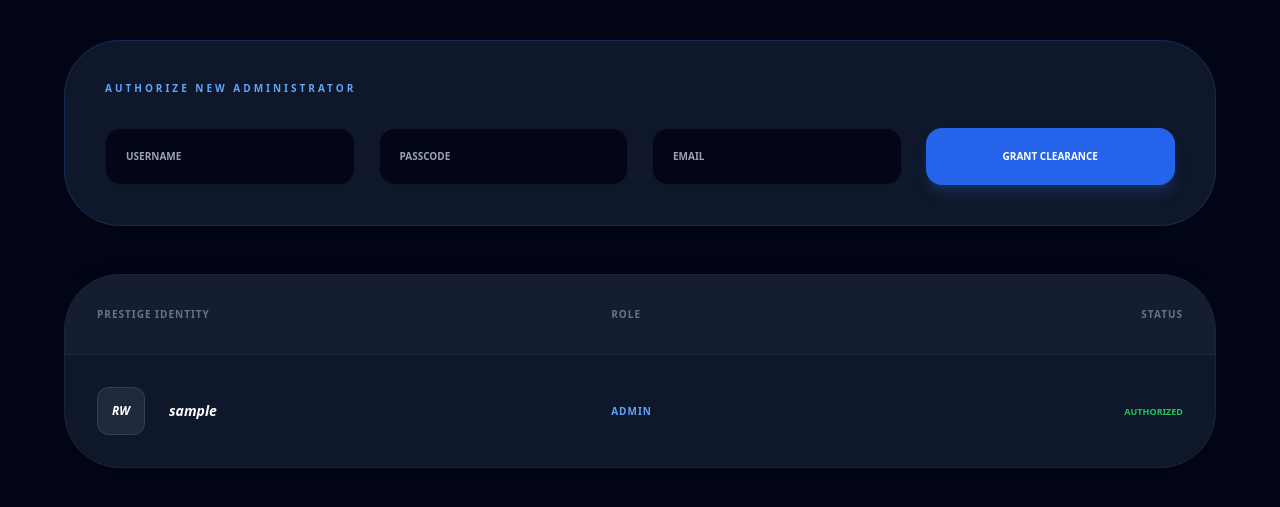
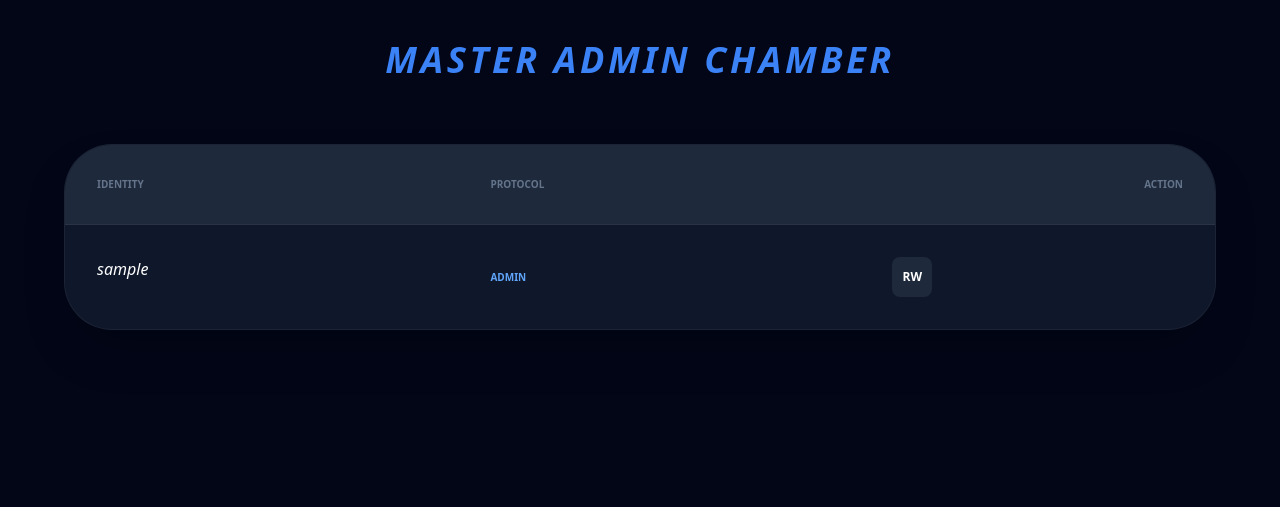
Before and after one commit to reubenwaithaka839-crypto/ute-web, a Flask app: template templates/admin_pannel.html in a window 1280 px wide. Shown: the top 507 px of the page. Run offline with Flask 3, Linux system fonts and the light colour scheme; the template is opened without the code that fills it: most values are stand-ins (such as "Sample title", 1, 10 or a date in 2020); some libraries are stand-ins or nearby versions.

Commit message:
Refactor admin panel layout and table structure

```diff
--- a/templates/admin_pannel.html
+++ b/templates/admin_pannel.html
@@ -1,44 +1,22 @@
 <!DOCTYPE html>
 <html lang="en">
-<head>
-    <script src="https://cdn.tailwindcss.com"></script>
-    <title>Admin Chamber | Prestige</title>
-</head>
+<head><script src="https://cdn.tailwindcss.com"></script></head>
 <body class="bg-slate-950 text-white min-h-screen p-10 font-sans">
-
-    <div class="max-w-6xl mx-auto bg-slate-900 p-10 rounded-[3.5rem] border border-blue-500/20 mb-12 shadow-2xl">
-        <h3 class="text-[10px] font-black uppercase tracking-[0.3em] text-blue-400 mb-8">Authorize New Administrator</h3>
-        <form action="/register_admin" method="POST" class="grid grid-cols-1 md:grid-cols-4 gap-6">
-            <input type="text" name="username" placeholder="USERNAME" required class="bg-slate-950 border border-white/5 p-5 rounded-2xl text-[10px] font-black focus:border-blue-500 outline-none uppercase">
-            <input type="password" name="passcode" placeholder="PASSCODE" required class="bg-slate-950 border border-white/5 p-5 rounded-2xl text-[10px] font-black focus:border-blue-500 outline-none">
-            <input type="email" name="email" placeholder="EMAIL" required class="bg-slate-950 border border-white/5 p-5 rounded-2xl text-[10px] font-black focus:border-blue-500 outline-none">
-            <button type="submit" class="bg-blue-600 font-black text-[10px] uppercase rounded-2xl hover:bg-blue-500 transition-all shadow-lg shadow-blue-500/20">Grant Clearance</button>
-        </form>
-    </div>
-
-    <div class="max-w-6xl mx-auto bg-slate-900 rounded-[3.5rem] border border-white/5 overflow-hidden shadow-2xl">
+    <h1 class="text-4xl font-black uppercase italic text-center mb-16 tracking-widest text-blue-500">Master Admin Chamber</h1>
+    <div class="max-w-6xl mx-auto bg-slate-900 rounded-[3rem] border border-white/5 overflow-hidden shadow-2xl">
         <table class="w-full text-left">
-            <thead class="bg-slate-800/40 text-slate-500 text-[10px] font-black uppercase tracking-widest">
-                <tr><th class="p-8">Prestige Identity</th><th class="p-8">Role</th><th class="p-8 text-right">Status</th></tr>
+            <thead class="bg-slate-800 text-slate-500 text-[10px] font-black uppercase">
+                <tr><th class="p-8">Identity</th><th class="p-8">Protocol</th><th class="p-8 text-right">Action</th></tr>
             </thead>
-            <tbody class="font-bold text-sm">
+            <tbody>
                 {% for u in all_users %}
-                <tr class="border-t border-white/5 hover:bg-white/5 transition-colors">
-                    <td class="p-8 italic flex items-center gap-6">
+                <tr class="border-t border-white/5">
+                    <td class="p-8 flex items-center gap-4 italic">{{ u.username }}</td>
+                    <td class="p-8 uppercase text-blue-400 text-[10px] font-black">{{ u.role }}</td>
+                    <td class="p-8 text-right">
                         {% if u.username.upper() != 'REUBEN' %}
-                        <a href="/dismantle_admin/{{ u.username }}" onclick="return confirm('EXTERMINATE IDENTITY: Blacklist this admin forever?')" class="w-12 h-12 bg-slate-800 border border-white/10 rounded-xl flex items-center justify-center text-xs font-black hover:bg-red-600 hover:scale-110 transition-all duration-300">RW</a>
-                        {% else %}
-                        <div class="w-12 h-12 bg-blue-600 rounded-xl flex items-center justify-center text-xs font-black">RW</div>
-                        {% endif %}
-                        {{ u.username }}
-                    </td>
-                    <td class="p-8 uppercase text-blue-400 text-[10px] font-black tracking-widest">{{ u.role }}</td>
-                    <td class="p-8 text-right">
-                        {% if u.username.upper() == 'REUBEN' %}
-                        <span class="text-yellow-500 text-[9px] uppercase font-black">Immortal Master</span>
-                        {% else %}
-                        <span class="text-green-500 text-[9px] uppercase font-black">Authorized</span>
-                        {% endif %}
+                        <a href="/dismantle_admin/{{ u.username }}" class="w-10 h-10 bg-slate-800 rounded-lg flex items-center justify-center text-xs font-black hover:bg-red-600 transition-all">RW</a>
+                        {% else %}<span class="text-yellow-500 font-black text-[9px] uppercase">Immortal</span>{% endif %}
                     </td>
                 </tr>
                 {% endfor %}
```
